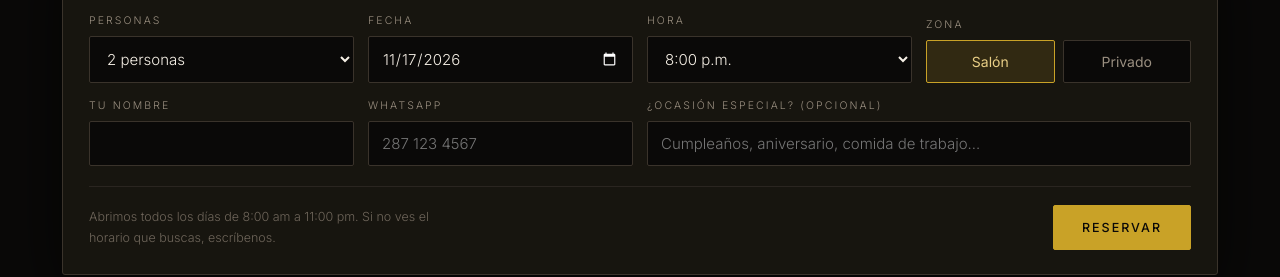
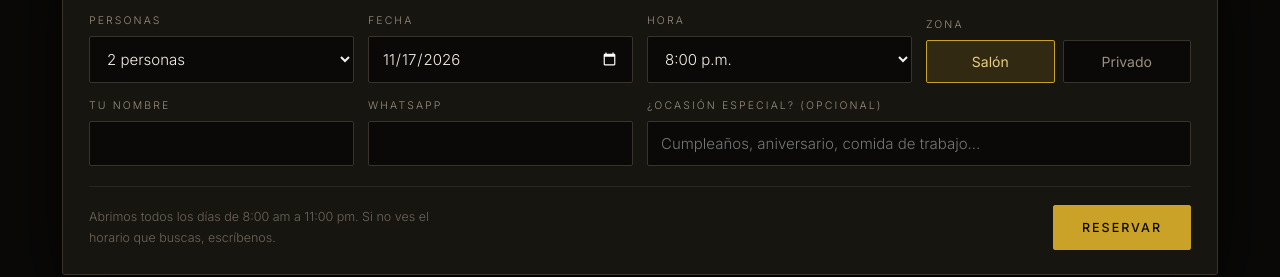
Before and after one commit to Arpaco07/pares, a plain HTML site: page index.html in a window 1280 px wide. Shown: the part 1080-1357 px from the top of the page. Drawn offline with nearby package versions, Linux system fonts and the light colour scheme.

Commit message:
Quitar el telefono de ejemplo del formulario de reserva
El campo de telefono traia "287 123 4567" como ejemplo y se leia como si
fuera un numero del restaurante. Queda vacio.

Co-Authored-By: Claude Opus 5 <noreply@anthropic.com>
Claude-Session: https://claude.ai/code/session_01267DXcu1bGq4Z9VXnoUD9q

```diff
--- a/index.html
+++ b/index.html
@@ -381,7 +381,7 @@
           </div>
           <div class="campo">
             <label for="r-tel">WhatsApp</label>
-            <input type="tel" id="r-tel" inputmode="tel" autocomplete="tel" placeholder="287 123 4567">
+            <input type="tel" id="r-tel" inputmode="tel" autocomplete="tel">
           </div>
           <div class="campo" style="grid-column:span 2; min-width:230px">
             <label for="r-ocasion">¿Ocasión especial? (opcional)</label>
```
